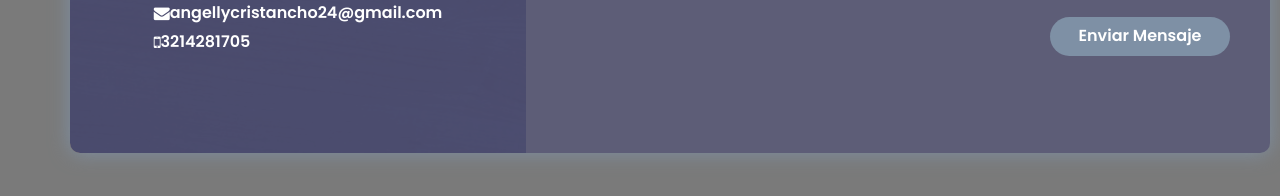
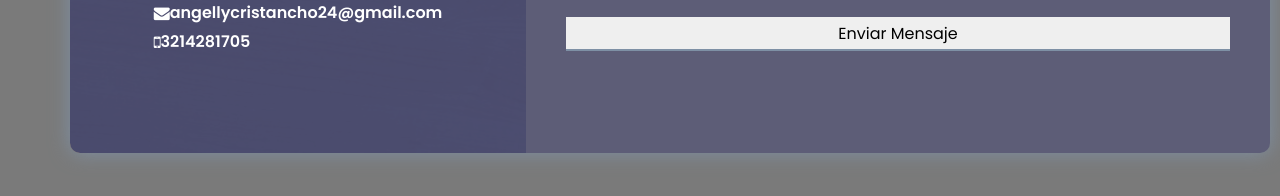
Before and after one commit to AngellyC07/AngellyC07.github.io, a plain HTML site: page index.html in a window 1280 px wide. Shown: the part 512-708 px from the top of the page. Drawn offline with Linux system fonts and the light colour scheme.

Commit message:
Update index.html

```diff
--- a/index.html
+++ b/index.html
@@ -72,7 +72,7 @@
                         <label for="mensaje">Mensaje</label>
                         <textarea  id="mensaje" name="mensaje"></textarea>
 
-                        <input type="button" value="Enviar Mensaje" id="btnSend">
+                        <input type="submit" value="Enviar Mensaje" id="btnSend">
                        </div>
                     </form>
 
```
